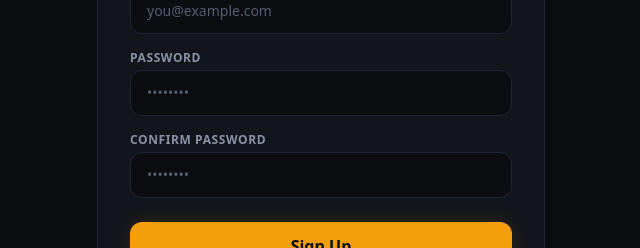
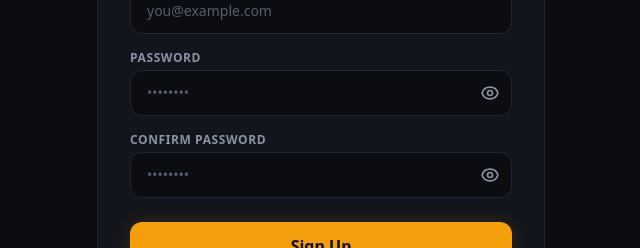
Before and after one commit to priyansh-69/forge-app, a Next.js app: page /signup in a window 1280 px wide. Shown: the part 475-723 px from the top of the page, without its empty margins (319-959 px from the left). Built offline with nearby package versions, Linux system fonts and the light colour scheme; no server answers.

Commit message:
feat(auth-ux): implement password toggles, robust duplicate email checks, and fix development caching

```diff
--- a/public/sw.js
+++ b/public/sw.js
@@ -2,7 +2,7 @@
 // FORGE — Service Worker for PWA offline support (Bug #16)
 // ============================================================
 
-const CACHE_VERSION = 'forge-v1';
+const CACHE_VERSION = 'forge-v2';
 const STATIC_CACHE = `${CACHE_VERSION}-static`;
 const DYNAMIC_CACHE = `${CACHE_VERSION}-dynamic`;
 
@@ -41,6 +41,16 @@ self.addEventListener('activate', (event) => {
 self.addEventListener('fetch', (event) => {
   const { request } = event;
   const url = new URL(request.url);
+
+  // Bypass service worker caching completely on localhost/development environments
+  if (
+    url.hostname === 'localhost' ||
+    url.hostname === '127.0.0.1' ||
+    url.hostname.startsWith('192.168.') ||
+    url.hostname.endsWith('.local')
+  ) {
+    return;
+  }
 
   // Skip non-GET requests
   if (request.method !== 'GET') return;
--- a/src/app/(auth)/login/page.tsx
+++ b/src/app/(auth)/login/page.tsx
@@ -22,6 +22,7 @@ function LoginForm() {
   const [email, setEmail] = useState("");
   const [password, setPassword] = useState("");
   const [localError, setLocalError] = useState<string | null>(null);
+  const [showPassword, setShowPassword] = useState(false);
 
   const handleSubmit = async (e: React.FormEvent) => {
     e.preventDefault();
@@ -37,7 +38,7 @@ function LoginForm() {
       router.push(redirectTo);
     } catch (err) {
       // Auth errors are handled in store/hook
-      console.error("Login failure:", err);
+      console.warn("Login failure:", err instanceof Error ? err.message : err);
     }
   };
 
@@ -47,7 +48,7 @@ function LoginForm() {
       // Bug #19: Thread redirect destination through Google OAuth
       await signInWithGoogle(redirectTo);
     } catch (err) {
-      console.error("Google login failure:", err);
+      console.warn("Google login failure:", err instanceof Error ? err.message : err);
     }
   };
 
@@ -101,15 +102,35 @@ function LoginForm() {
               <label htmlFor="password" className="block text-xs font-semibold uppercase tracking-wider text-[#8b92a5]">
                 Password
               </label>
+              <div className="relative" style={{ position: "relative" }}>
                 <input
                   id="password"
-                type="password"
+                  type={showPassword ? "text" : "password"}
                   required
                   value={password}
                   onChange={(e) => setPassword(e.target.value)}
-                className="w-full px-4 py-3 rounded-[var(--radius-md)] border border-[var(--border-default)] bg-[#0b0d10] text-[#f0f2f5] placeholder-[#555d72] focus:border-[var(--brand-primary)] focus:outline-none transition-all duration-200 text-sm"
+                  className="w-full pl-4 pr-10 py-3 rounded-[var(--radius-md)] border border-[var(--border-default)] bg-[#0b0d10] text-[#f0f2f5] placeholder-[#555d72] focus:border-[var(--brand-primary)] focus:outline-none transition-all duration-200 text-sm"
                   placeholder="••••••••"
                 />
+                <button
+                  type="button"
+                  onClick={() => setShowPassword(!showPassword)}
+                  className="flex items-center text-[#8b92a5] hover:text-[#f0f2f5] transition-colors cursor-pointer"
+                  style={{ position: "absolute", right: "12px", top: "50%", transform: "translateY(-50%)" }}
+                  title={showPassword ? "Hide password" : "Show password"}
+                >
+                  {showPassword ? (
+                    <svg className="h-5 w-5" fill="none" viewBox="0 0 24 24" stroke="currentColor">
+                      <path strokeLinecap="round" strokeLinejoin="round" strokeWidth={2} d="M13.875 18.825A10.05 10.05 0 0112 19c-4.478 0-8.268-2.943-9.543-7a9.97 9.97 0 011.563-3.029m5.858.908a3 3 0 114.243 4.243M9.878 9.878l4.242 4.242M9.88 9.88l-3.29-3.29m7.532 7.532l3.29 3.29M3 3l3.59 3.59m0 0A9.953 9.953 0 0112 5c4.478 0 8.268 2.943 9.543 7a10.025 10.025 0 01-4.132 5.411m0 0L21 21" />
+                    </svg>
+                  ) : (
+                    <svg className="h-5 w-5" fill="none" viewBox="0 0 24 24" stroke="currentColor">
+                      <path strokeLinecap="round" strokeLinejoin="round" strokeWidth={2} d="M15 12a3 3 0 11-6 0 3 3 0 016 0z" />
+                      <path strokeLinecap="round" strokeLinejoin="round" strokeWidth={2} d="M2.458 12C3.732 7.943 7.523 5 12 5c4.478 0 8.268 2.943 9.542 7-1.274 4.057-5.064 7-9.542 7-4.477 0-8.268-2.943-9.542-7z" />
+                    </svg>
+                  )}
+                </button>
+              </div>
             </div>
 
             <Button
--- a/src/app/(auth)/signup/page.tsx
+++ b/src/app/(auth)/signup/page.tsx
@@ -20,6 +20,8 @@ function SignupForm() {
   const [confirmPassword, setConfirmPassword] = useState("");
   const [localError, setLocalError] = useState<string | null>(null);
   const [success, setSuccess] = useState(false);
+  const [showPassword, setShowPassword] = useState(false);
+  const [showConfirmPassword, setShowConfirmPassword] = useState(false);
 
   const handleSubmit = async (e: React.FormEvent) => {
     e.preventDefault();
@@ -47,7 +49,7 @@ function SignupForm() {
         router.push("/login");
       }, 3000);
     } catch (err) {
-      console.error("Signup failure:", err);
+      console.warn("Signup failure:", err instanceof Error ? err.message : err);
     }
   };
 
@@ -57,7 +59,7 @@ function SignupForm() {
       // Bug #19: Thread redirect destination through Google OAuth
       await signInWithGoogle(redirectTo);
     } catch (err) {
-      console.error("Google signup failure:", err);
+      console.warn("Google signup failure:", err instanceof Error ? err.message : err);
     }
   };
 
@@ -137,30 +139,70 @@ function SignupForm() {
                   <label htmlFor="password" className="block text-xs font-semibold uppercase tracking-wider text-[#8b92a5]">
                     Password
                   </label>
+                  <div className="relative" style={{ position: "relative" }}>
                     <input
                       id="password"
-                    type="password"
+                      type={showPassword ? "text" : "password"}
                       required
                       value={password}
                       onChange={(e) => setPassword(e.target.value)}
-                    className="w-full px-4 py-3 rounded-[var(--radius-md)] border border-[var(--border-default)] bg-[#0b0d10] text-[#f0f2f5] placeholder-[#555d72] focus:border-[var(--brand-primary)] focus:outline-none transition-all duration-200 text-sm"
+                      className="w-full pl-4 pr-10 py-3 rounded-[var(--radius-md)] border border-[var(--border-default)] bg-[#0b0d10] text-[#f0f2f5] placeholder-[#555d72] focus:border-[var(--brand-primary)] focus:outline-none transition-all duration-200 text-sm"
                       placeholder="••••••••"
                     />
+                    <button
+                      type="button"
+                      onClick={() => setShowPassword(!showPassword)}
+                      className="flex items-center text-[#8b92a5] hover:text-[#f0f2f5] transition-colors cursor-pointer"
+                      style={{ position: "absolute", right: "12px", top: "50%", transform: "translateY(-50%)" }}
+                      title={showPassword ? "Hide password" : "Show password"}
+                    >
+                      {showPassword ? (
+                        <svg className="h-5 w-5" fill="none" viewBox="0 0 24 24" stroke="currentColor">
+                          <path strokeLinecap="round" strokeLinejoin="round" strokeWidth={2} d="M13.875 18.825A10.05 10.05 0 0112 19c-4.478 0-8.268-2.943-9.543-7a9.97 9.97 0 011.563-3.029m5.858.908a3 3 0 114.243 4.243M9.878 9.878l4.242 4.242M9.88 9.88l-3.29-3.29m7.532 7.532l3.29 3.29M3 3l3.59 3.59m0 0A9.953 9.953 0 0112 5c4.478 0 8.268 2.943 9.543 7a10.025 10.025 0 01-4.132 5.411m0 0L21 21" />
+                        </svg>
+                      ) : (
+                        <svg className="h-5 w-5" fill="none" viewBox="0 0 24 24" stroke="currentColor">
+                          <path strokeLinecap="round" strokeLinejoin="round" strokeWidth={2} d="M15 12a3 3 0 11-6 0 3 3 0 016 0z" />
+                          <path strokeLinecap="round" strokeLinejoin="round" strokeWidth={2} d="M2.458 12C3.732 7.943 7.523 5 12 5c4.478 0 8.268 2.943 9.542 7-1.274 4.057-5.064 7-9.542 7-4.477 0-8.268-2.943-9.542-7z" />
+                        </svg>
+                      )}
+                    </button>
+                  </div>
                 </div>
 
                 <div className="space-y-1">
                   <label htmlFor="confirmPassword" className="block text-xs font-semibold uppercase tracking-wider text-[#8b92a5]">
                     Confirm Password
                   </label>
+                  <div className="relative" style={{ position: "relative" }}>
                     <input
                       id="confirmPassword"
-                    type="password"
+                      type={showConfirmPassword ? "text" : "password"}
                       required
                       value={confirmPassword}
                       onChange={(e) => setConfirmPassword(e.target.value)}
-                    className="w-full px-4 py-3 rounded-[var(--radius-md)] border border-[var(--border-default)] bg-[#0b0d10] text-[#f0f2f5] placeholder-[#555d72] focus:border-[var(--brand-primary)] focus:outline-none transition-all duration-200 text-sm"
+                      className="w-full pl-4 pr-10 py-3 rounded-[var(--radius-md)] border border-[var(--border-default)] bg-[#0b0d10] text-[#f0f2f5] placeholder-[#555d72] focus:border-[var(--brand-primary)] focus:outline-none transition-all duration-200 text-sm"
                       placeholder="••••••••"
                     />
+                    <button
+                      type="button"
+                      onClick={() => setShowConfirmPassword(!showConfirmPassword)}
+                      className="flex items-center text-[#8b92a5] hover:text-[#f0f2f5] transition-colors cursor-pointer"
+                      style={{ position: "absolute", right: "12px", top: "50%", transform: "translateY(-50%)" }}
+                      title={showConfirmPassword ? "Hide password" : "Show password"}
+                    >
+                      {showConfirmPassword ? (
+                        <svg className="h-5 w-5" fill="none" viewBox="0 0 24 24" stroke="currentColor">
+                          <path strokeLinecap="round" strokeLinejoin="round" strokeWidth={2} d="M13.875 18.825A10.05 10.05 0 0112 19c-4.478 0-8.268-2.943-9.543-7a9.97 9.97 0 011.563-3.029m5.858.908a3 3 0 114.243 4.243M9.878 9.878l4.242 4.242M9.88 9.88l-3.29-3.29m7.532 7.532l3.29 3.29M3 3l3.59 3.59m0 0A9.953 9.953 0 0112 5c4.478 0 8.268 2.943 9.543 7a10.025 10.025 0 01-4.132 5.411m0 0L21 21" />
+                        </svg>
+                      ) : (
+                        <svg className="h-5 w-5" fill="none" viewBox="0 0 24 24" stroke="currentColor">
+                          <path strokeLinecap="round" strokeLinejoin="round" strokeWidth={2} d="M15 12a3 3 0 11-6 0 3 3 0 016 0z" />
+                          <path strokeLinecap="round" strokeLinejoin="round" strokeWidth={2} d="M2.458 12C3.732 7.943 7.523 5 12 5c4.478 0 8.268 2.943 9.542 7-1.274 4.057-5.064 7-9.542 7-4.477 0-8.268-2.943-9.542-7z" />
+                        </svg>
+                      )}
+                    </button>
+                  </div>
                 </div>
 
                 <Button
--- a/src/hooks/useAuth.ts
+++ b/src/hooks/useAuth.ts
@@ -27,7 +27,16 @@ export function useAuth() {
         },
       });
 
+      console.log("Supabase signUp response:", { data, error });
+
       if (error) throw error;
+
+      // Check if user already exists (if user is null or identities array is empty, it is a duplicate signup)
+      const isDuplicate = !data?.user || !data.user.identities || data.user.identities.length === 0;
+      if (isDuplicate) {
+        throw new Error("This email address is already in use. Please use another email or log in.");
+      }
+
       return data;
     } catch (err) {
       const errMsg = err instanceof Error ? err.message : "An error occurred during sign up.";
```
Also changed, not shown: src/components/layout/ServiceWorkerRegistration.tsx (+29 -0 lines). Lines whose indentation alone changed are shown as unchanged.
